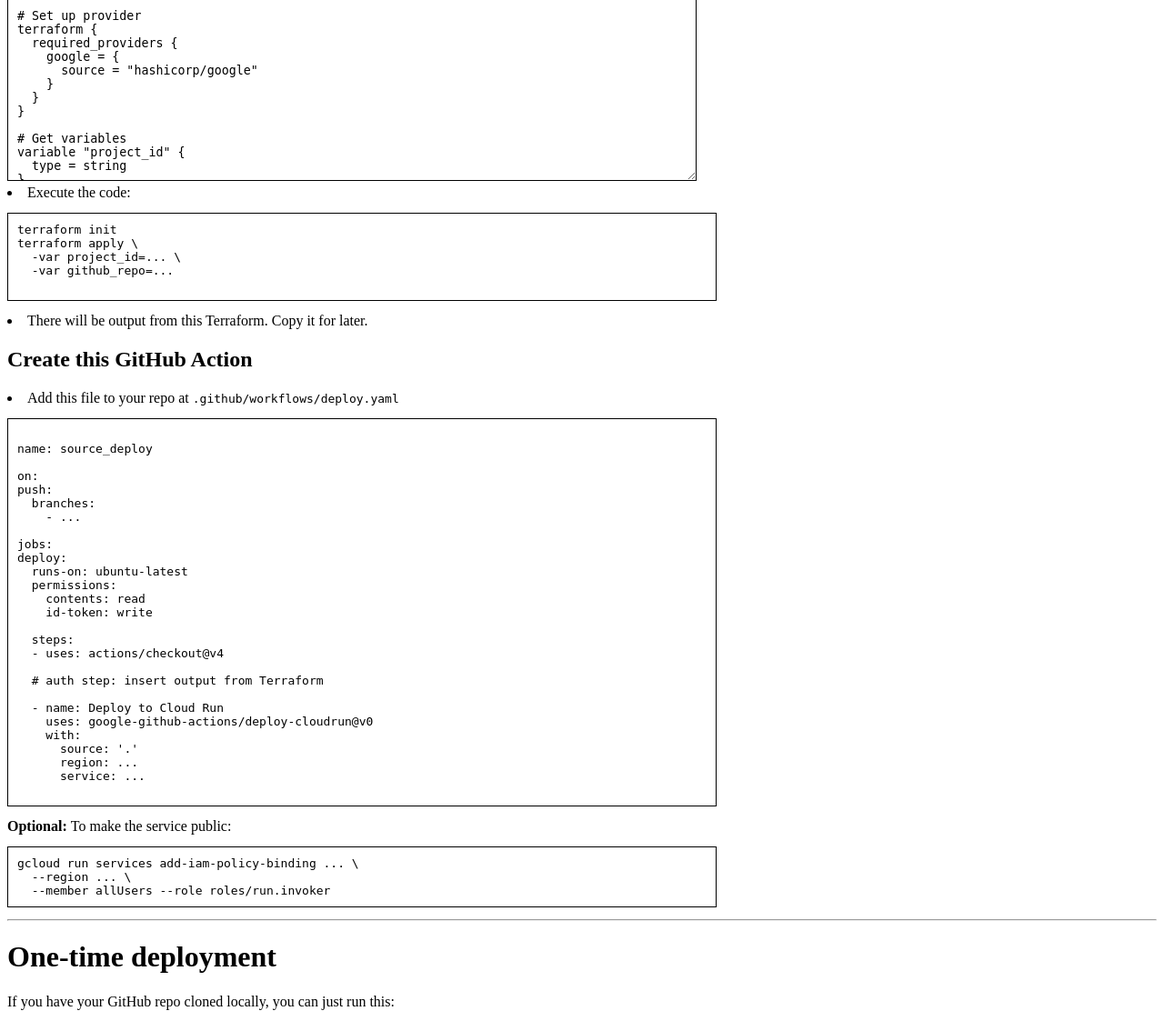
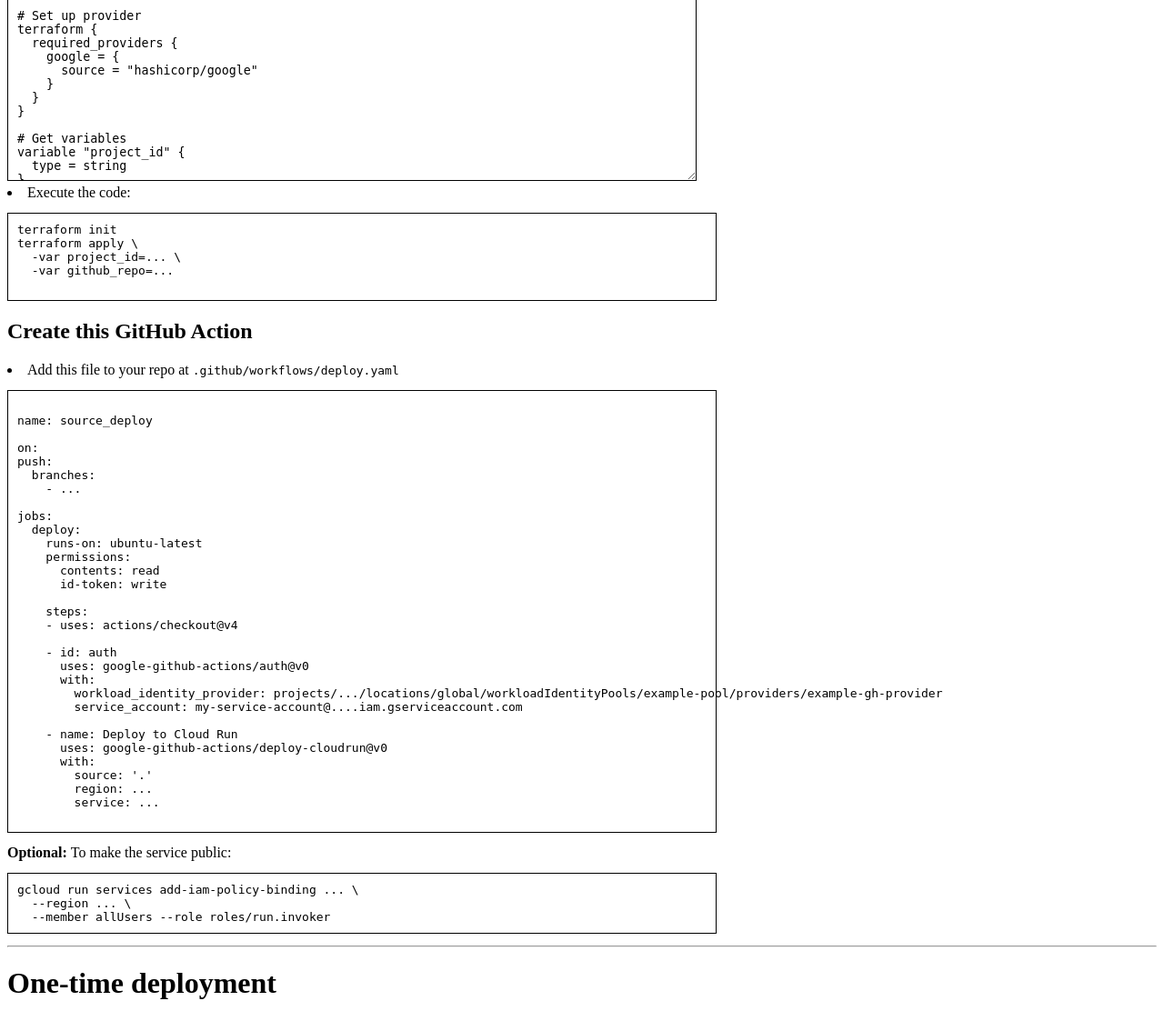
Before and after one commit to glasnt/deploy-service-service, a Flask app: page / in a window 1280 px wide. Shown: the part 833-1956 px from the top of the page at 91% size. Run offline with Flask 3, Linux system fonts and the light colour scheme; some libraries are stand-ins or nearby versions.

Commit message:
more update

```diff
--- a/templates/index.html
+++ b/templates/index.html
@@ -37,13 +37,13 @@
     <div class="question">
       <label>Project ID</label>
       <input type="text" name="project" hx-post="/input" hx-trigger="change"
-        hx-swap="multi:#project1,#project2">
+        hx-swap="multi:#project1,#project2,#project6,#project7">
       <div class="help">Requires a Google Cloud project (LINK)</div>
     </div>
     <div class="question">
       <label>Region</label>
       <input type="text" name="region" hx-post="/input" hx-trigger="change"
-      hx-swap="multi:#region9">
+      hx-swap="multi:#region8,#region9">
       <div class="help">Where do you want to deploy your service?</div>
     </div>
 
@@ -217,8 +217,6 @@ terraform apply \
   -var github_repo=<span id="repo2">...</span>
   </code></pre>
 
-      <li>There will be output from this Terraform. Copy it for later. </li>
-
       <h2>Create this GitHub Action</h2>
 
       <li>Add this file to your repo at <code>.github/workflows/deploy.yaml</code></li>
@@ -241,7 +239,11 @@ deploy:
     steps:
     - uses: actions/checkout@v4
 
-  # auth step: insert output from Terraform
+    - id: auth
+      uses: google-github-actions/auth@v0
+      with:
+        workload_identity_provider: projects/<span id="project6">...</span>/locations/global/workloadIdentityPools/example-pool/providers/example-gh-provider
+        service_account: my-service-account@<span id="project7">...</span>.iam.gserviceaccount.com
 
     - name: Deploy to Cloud Run
       uses: google-github-actions/deploy-cloudrun@v0
```
Lines whose indentation alone changed are shown as unchanged.
